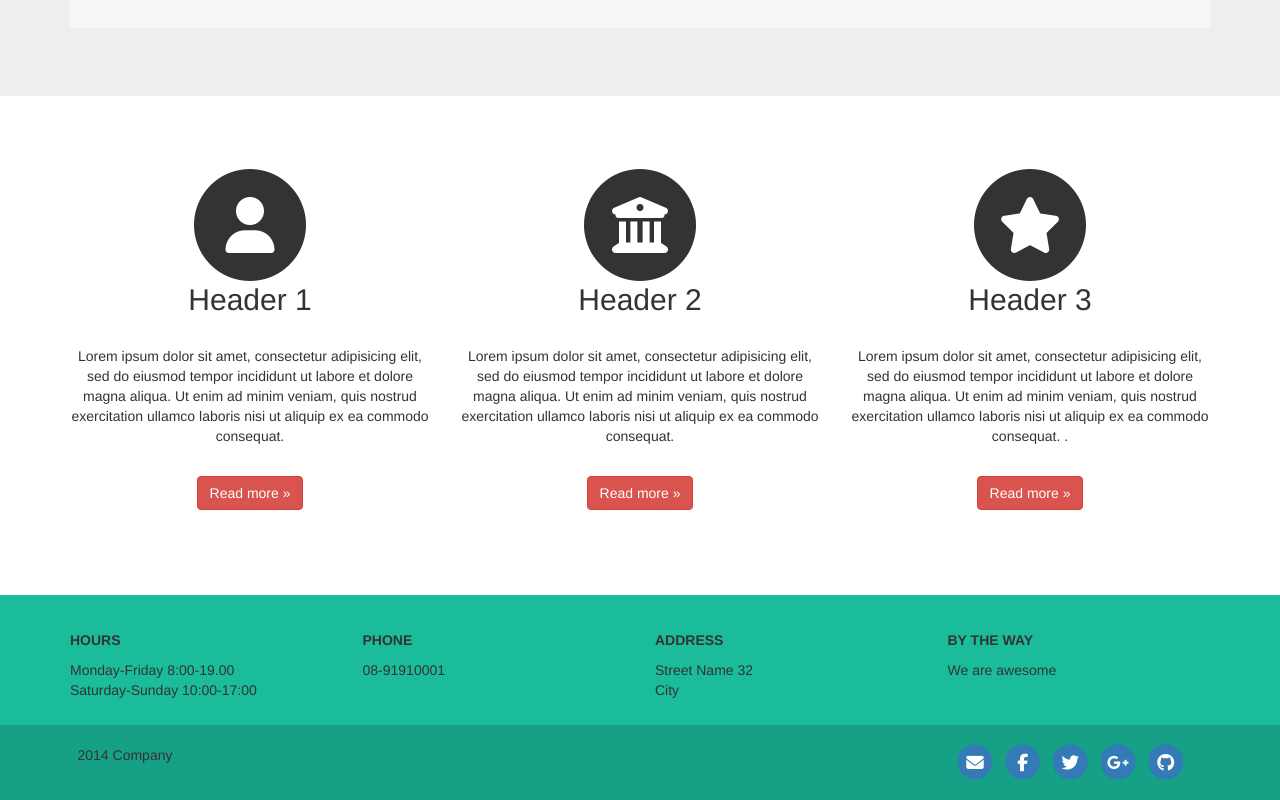
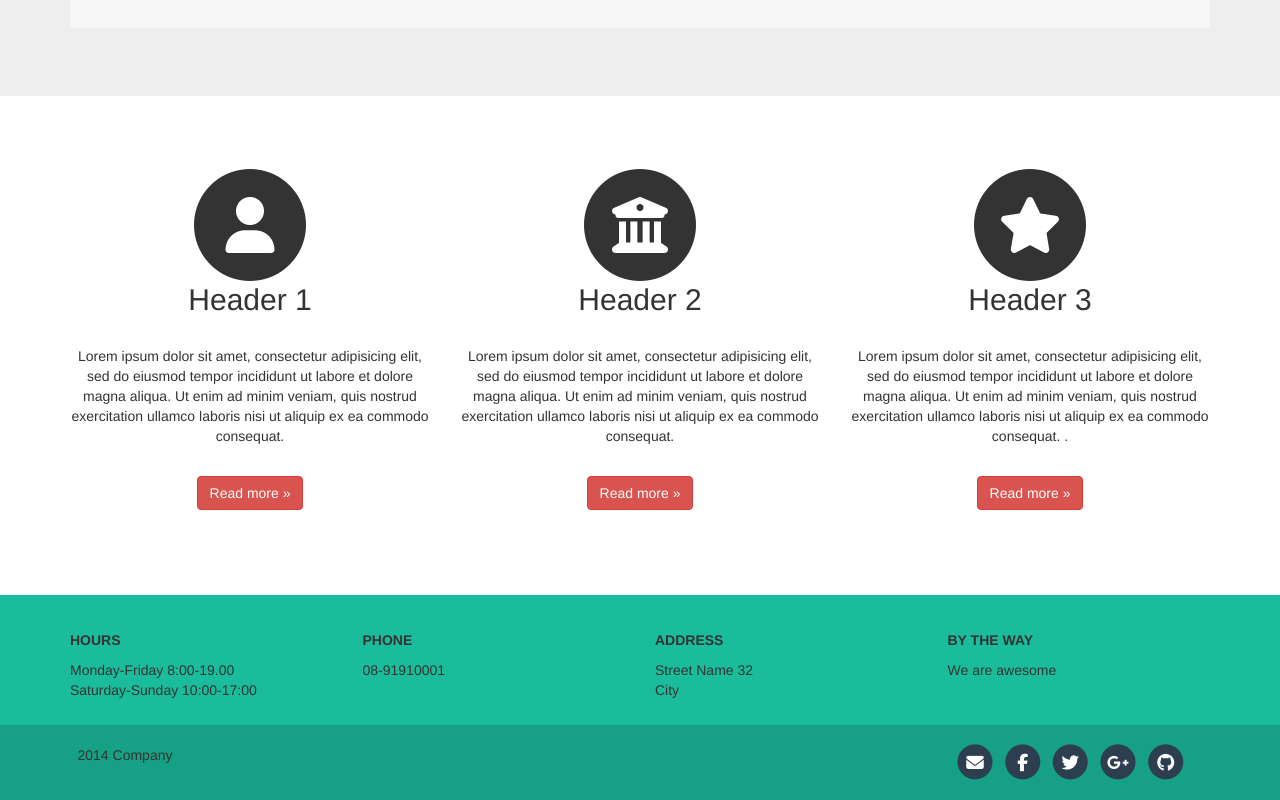
Before and after one commit to sandralundgren/bootstrap-theme-white-navbar-fixed-top, a plain HTML site: page index.html in a window 1280 px wide. Shown: the part 358-1158 px from the top of the page. Drawn offline with nearby package versions, Linux system fonts and the light colour scheme; files that its build step writes are made by us from their sources; a script that the page names is missing.

Commit message:
Updated custom.css
Corrected a pseudo element mistake

```diff
--- a/custom.css
+++ b/custom.css
@@ -129,7 +129,7 @@
 	}
 
 
-	#footerLinks>a:unvisited {
+	#footerLinks>a {
 
 		color: #2c3e50;
 
```
